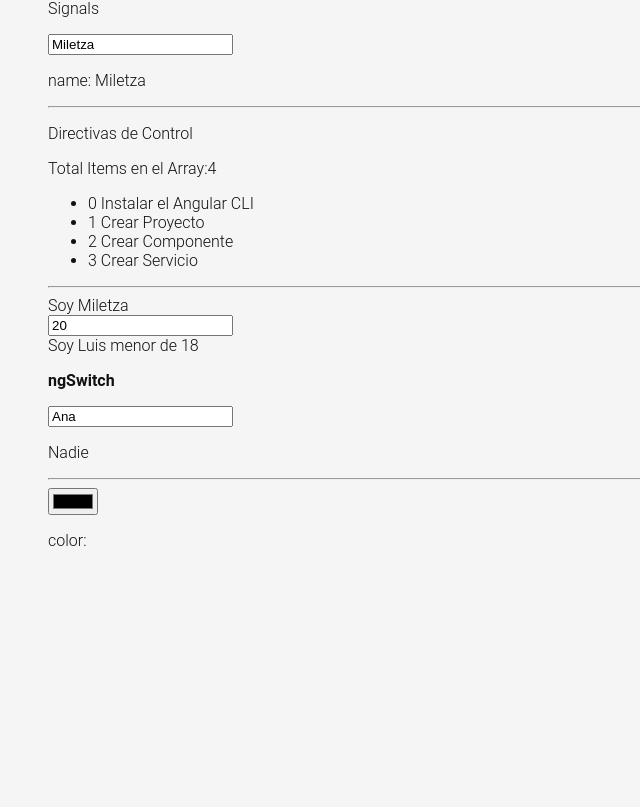
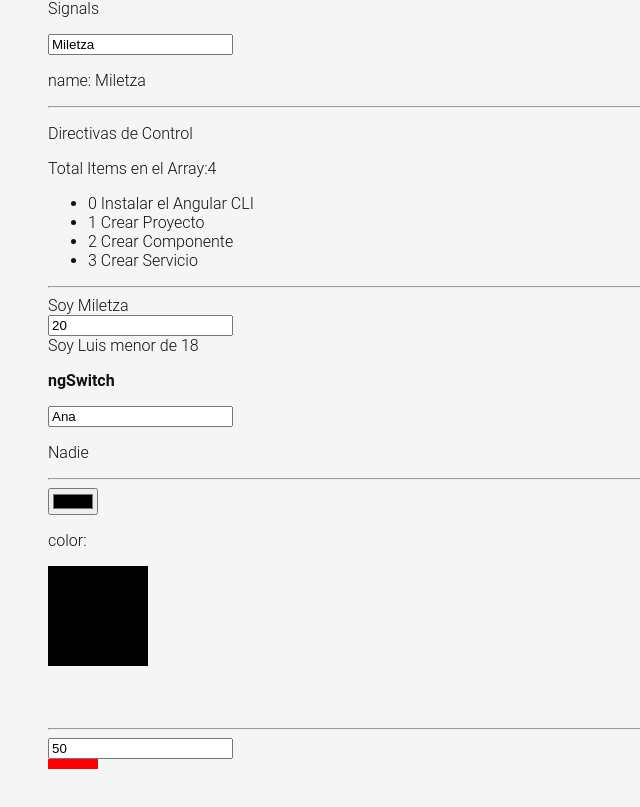
Before and after one commit to anmilet/to-do-app, an Angular app: page /labs in a window 1280 px wide. Shown: the part 1251-2058 px from the top of the page, without its empty margins (0-640 px from the left). Before the commit the page ends 1865 px from the top, so only its background shows below. Built offline with nearby package versions, Linux system fonts and the light colour scheme.

Commit message:
Style with Angular

```diff
--- a/src/app/pages/home/home.component.html
+++ b/src/app/pages/home/home.component.html
@@ -13,11 +13,6 @@
         />
       </div>
     </header>
-    <pre>
-      <code>
-        {{ tasks() | json}}
-      </code>
-    </pre>
     <div class="container todoapp-wrapper">
       <!-- This section should be hidden by default and shown when there are todos -->
       <section class="main">
--- a/src/app/pages/labs/labs.component.css
+++ b/src/app/pages/labs/labs.component.css
@@ -2,7 +2,13 @@
     padding: 3rem;
 
 }
-.avatar{
+.avatar {
     width: 10rem;
     height: 10rem;
 }
+
+.box {
+    height: 10px;
+    display: block;
+    background-color: red;
+}
--- a/src/app/pages/labs/labs.component.html
+++ b/src/app/pages/labs/labs.component.html
@@ -68,4 +68,12 @@
     <hr>
     <input type="color" [formControl]="colorCtrl">
     <p>color:{{colorCtrl.value}}</p>
+     <svg>
+      <g>
+        <rect x="0" y="0" height="100" width="100" [attr.fill]="colorCtrl.value"/>
+      </g>
+    </svg>
+    <hr>
+    <input type="number" [formControl]="widthCtrl">
+    <span class="box" [style.width.px]="widthCtrl.value"></span>
 </div>
--- a/src/app/pages/labs/labs.component.ts
+++ b/src/app/pages/labs/labs.component.ts
@@ -18,7 +18,10 @@ export class LabsComponent {
     'Crear Servicio'
   ]);
 
-  colorCtrl = new FormControl;
+  colorCtrl = new FormControl();
+  widthCtrl = new FormControl(50, {
+    nonNullable: true,
+    });
 
   constructor()
   {
```
